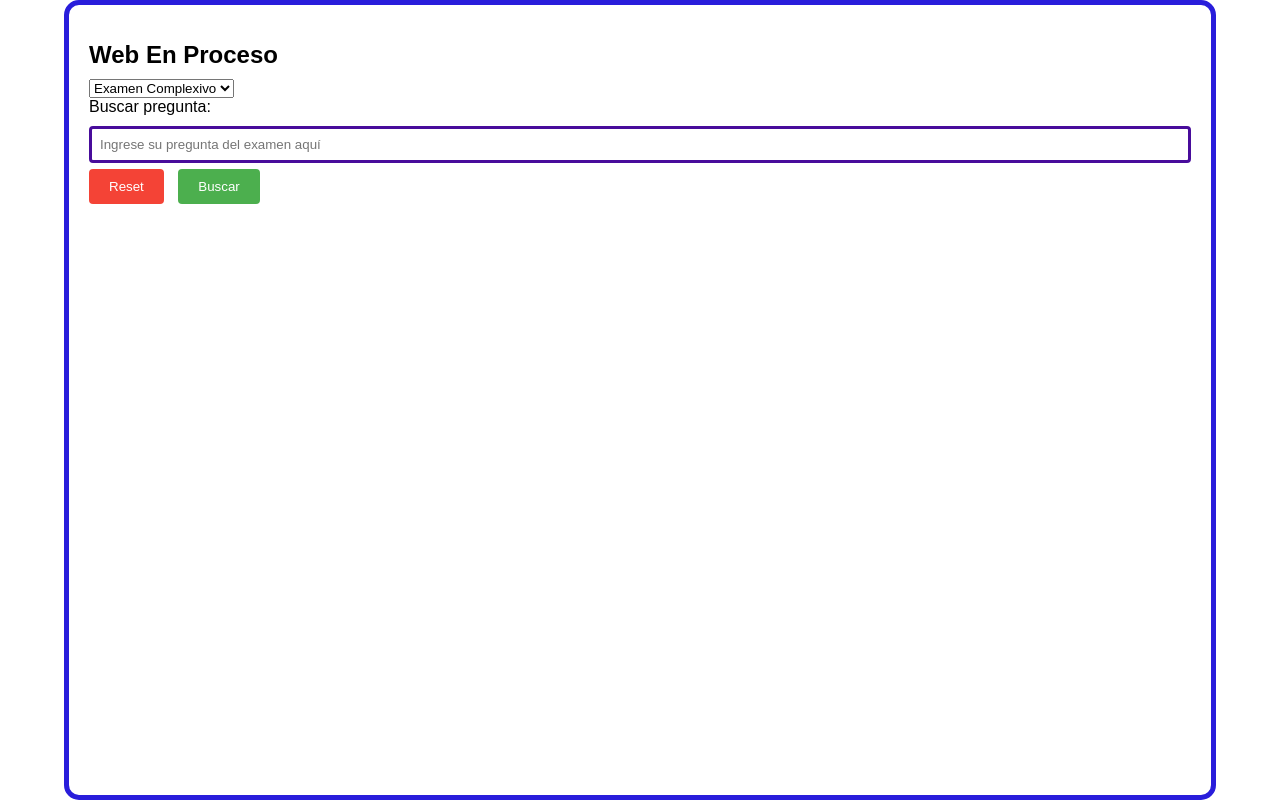
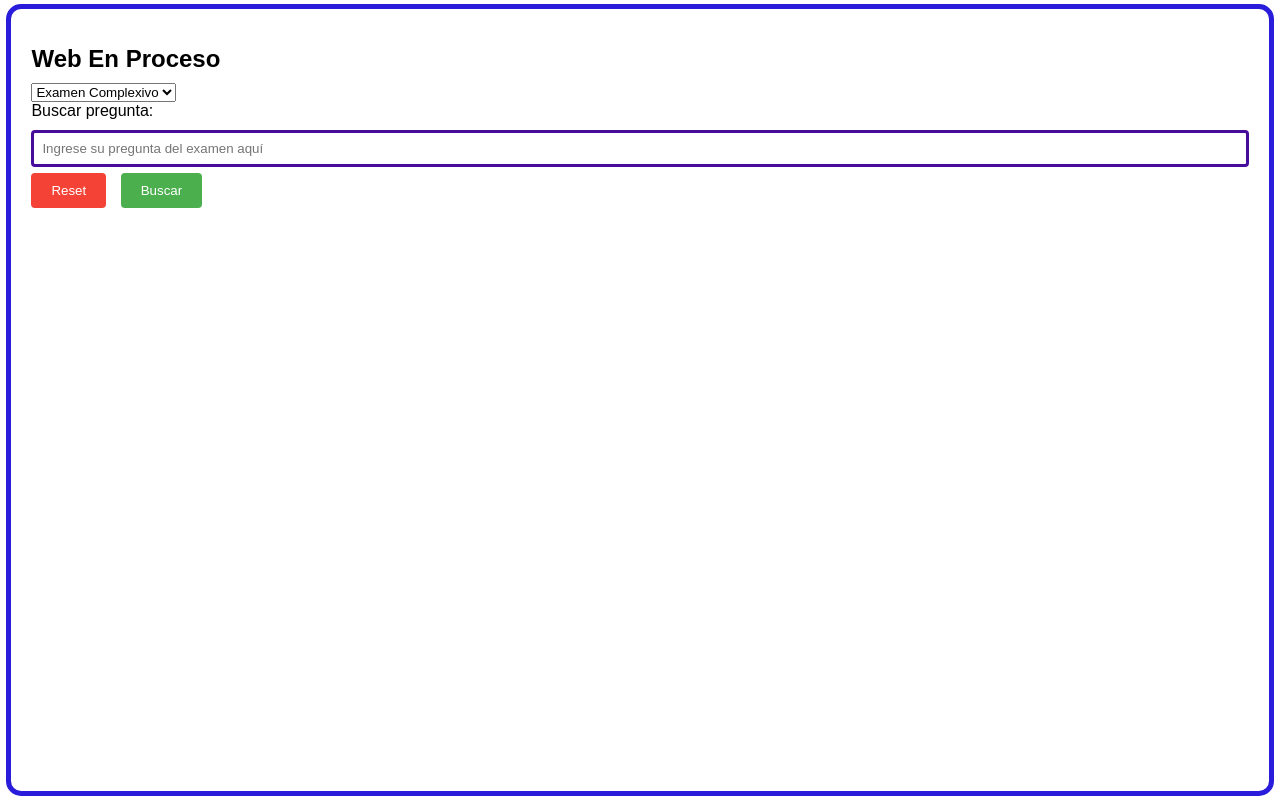
Before and after one commit to LuisRha/titulacion1, a plain HTML site: page index1.html in a window 1280 px wide. Drawn offline with Linux system fonts and the light colour scheme.

Commit message:
jhkljhkh

```diff
--- a/style.css
+++ b/style.css
@@ -15,8 +15,8 @@ body {
 
 /* Contenedor principal */
 .container {
-  width: 90%;
-  height: 100vh; /* Hace que el contenedor cubra toda la altura de la pantalla */
+  width: 99%;
+  height: 99vh; /* Hace que el contenedor cubra toda la altura de la pantalla */
   padding: 20px; /* Ajusta el padding para mejor presentación */
   border: 5px solid rgb(41, 29, 219);
   border-radius: 15px;
```
